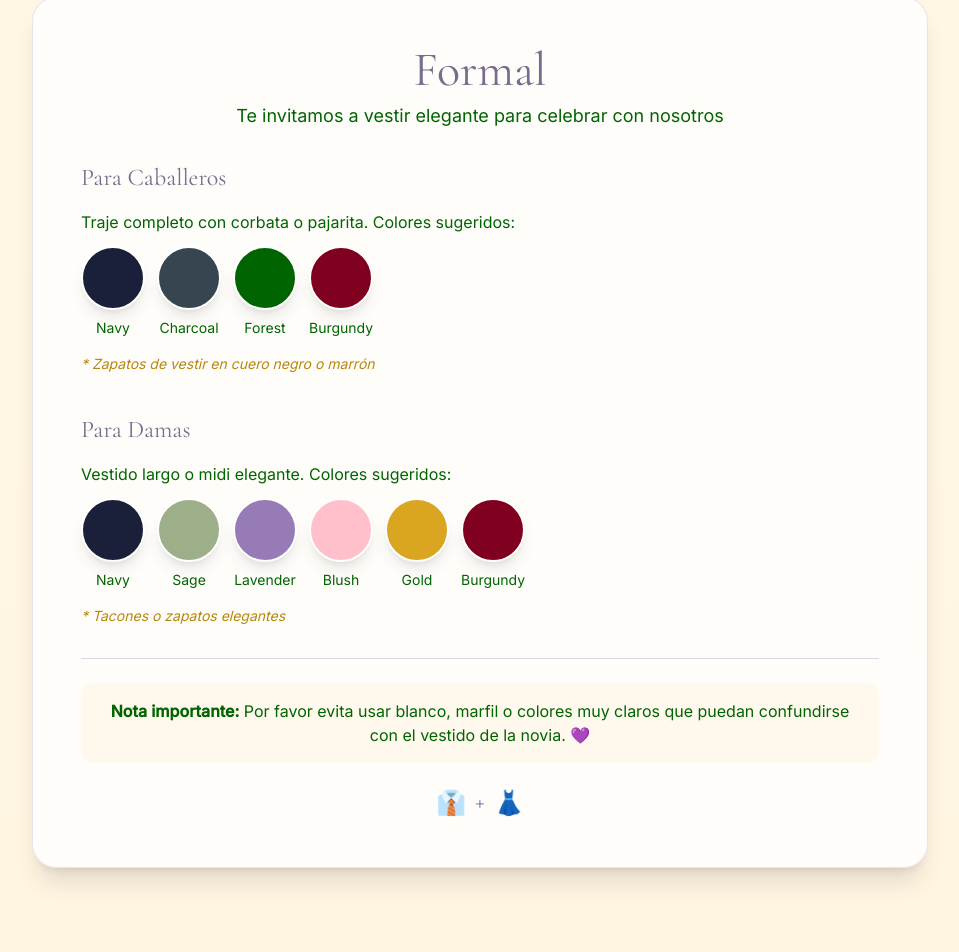
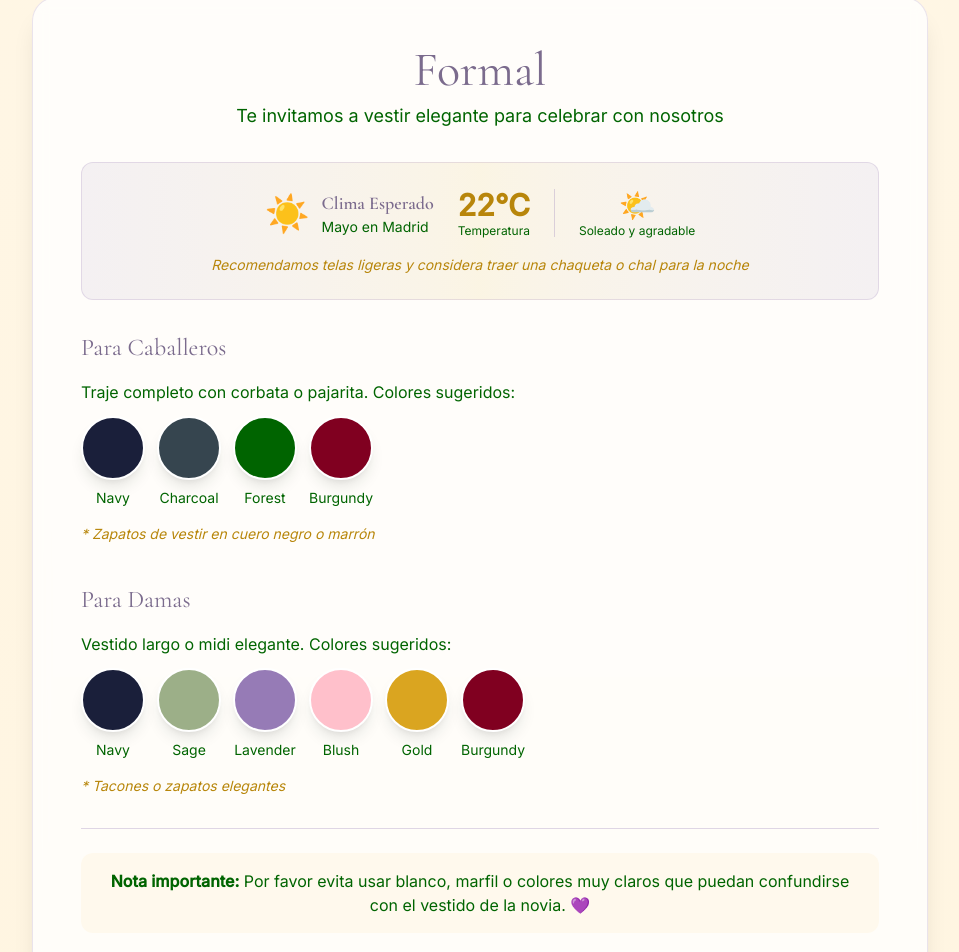
Before and after one commit to EdgarIvanEspinoza/alejandraymauro, a Next.js app: page / in a window 1280 px wide. Shown: the part 5217-6169 px from the top of the page, without its empty margins (160-1119 px from the left). Before the commit the page ends 6133 px from the top, so only its background shows below. Built offline with nearby package versions, Linux system fonts and the light colour scheme; no server answers.

Commit message:
Add weather fetching functionality to DressCode component

```diff
--- /dev/null
+++ b/app/api/weather/route.ts
@@ -0,0 +1,93 @@
+import { NextRequest, NextResponse } from "next/server";
+
+export async function GET(request: NextRequest) {
+  const searchParams = request.nextUrl.searchParams;
+  const location = searchParams.get("location") || "Madrid,ES";
+  const date = searchParams.get("date"); // formato: YYYY-MM-DD
+
+  try {
+    // Usamos OpenWeatherMap API para obtener datos históricos/previsión
+    // Para una fecha futura, usamos datos promedio históricos
+    const apiKey = process.env.OPENWEATHER_API_KEY;
+
+    if (!apiKey) {
+      console.log("No OPENWEATHER_API_KEY found, using fallback data");
+      // Si no hay API key, devolvemos datos de fallback basados en promedios de mayo en Madrid
+      return NextResponse.json({
+        temp: 22,
+        description: "Soleado y agradable",
+        icon: "🌤️",
+      });
+    }
+
+    console.log("Fetching weather for location:", location);
+
+    // Geocoding para obtener coordenadas de la ubicación
+    const geoUrl = `https://api.openweathermap.org/geo/1.0/direct?q=${location}&limit=1&appid=${apiKey}`;
+    const geoResponse = await fetch(geoUrl);
+
+    if (!geoResponse.ok) {
+      console.error("Geocoding API error:", await geoResponse.text());
+      throw new Error("Geocoding API request failed");
+    }
+
+    const geoData = await geoResponse.json();
+
+    if (!geoData || !Array.isArray(geoData) || geoData.length === 0) {
+      console.error("Invalid geocoding response:", geoData);
+      throw new Error("Location not found");
+    }
+
+    const { lat, lon } = geoData[0];
+
+    // Para fechas futuras lejanas, usamos datos climáticos históricos promedio
+    // OpenWeatherMap no tiene previsión tan lejana, así que usamos datos estadísticos
+    const weatherResponse = await fetch(
+      `https://api.openweathermap.org/data/2.5/weather?lat=${lat}&lon=${lon}&units=metric&lang=es&appid=${apiKey}`
+    );
+    const weatherData = await weatherResponse.json();
+
+    // Mapeo de iconos de OpenWeatherMap a emojis
+    const iconMap: { [key: string]: string } = {
+      "01d": "☀️",
+      "01n": "🌙",
+      "02d": "🌤️",
+      "02n": "☁️",
+      "03d": "☁️",
+      "03n": "☁️",
+      "04d": "☁️",
+      "04n": "☁️",
+      "09d": "🌧️",
+      "09n": "🌧️",
+      "10d": "🌦️",
+      "10n": "🌧️",
+      "11d": "⛈️",
+      "11n": "⛈️",
+      "13d": "❄️",
+      "13n": "❄️",
+      "50d": "🌫️",
+      "50n": "🌫️",
+    };
+
+    // Para mayo en Madrid, ajustamos a promedios históricos
+    // Mayo es primavera con temperaturas agradables
+    const avgTemp = 22; // Temperatura promedio en mayo en Madrid
+    const temp = Math.round(avgTemp);
+
+    return NextResponse.json({
+      temp: temp,
+      description:
+        weatherData.weather?.[0]?.description || "Soleado y agradable",
+      icon: iconMap[weatherData.weather?.[0]?.icon] || "🌤️",
+    });
+  } catch (error) {
+    console.error("Error fetching weather data:", error);
+
+    // Fallback data para Madrid en mayo
+    return NextResponse.json({
+      temp: 22,
+      description: "Soleado y agradable",
+      icon: "🌤️",
+    });
+  }
+}
--- a/app/components/DressCode.tsx
+++ b/app/components/DressCode.tsx
@@ -1,6 +1,42 @@
 "use client";
 
+import { useEffect, useState } from "react";
+
+interface WeatherData {
+  temp: number;
+  description: string;
+  icon: string;
+}
+
 export default function DressCode() {
+  const [weather, setWeather] = useState<WeatherData | null>(null);
+  const [loading, setLoading] = useState(true);
+
+  useEffect(() => {
+    const fetchWeather = async () => {
+      try {
+        // Fecha de la boda: 22 de mayo de 2026
+        const weddingDate = "2026-05-22";
+        const response = await fetch(
+          `/api/weather?date=${weddingDate}&location=Madrid,ES`
+        );
+        const data = await response.json();
+        setWeather(data);
+      } catch (error) {
+        console.error("Error fetching weather:", error);
+        // Fallback data
+        setWeather({
+          temp: 22,
+          description: "Soleado y agradable",
+          icon: "🌤️",
+        });
+      } finally {
+        setLoading(false);
+      }
+    };
+
+    fetchWeather();
+  }, []);
   const menSuits = [
     { color: "Navy", bgColor: "bg-[#1a1f3a]" },
     { color: "Charcoal", bgColor: "bg-[#36454f]" },
@@ -35,6 +71,53 @@ export default function DressCode() {
           <p className="text-lg text-forest-dark">
             Te invitamos a vestir elegante para celebrar con nosotros
           </p>
+        </div>
+
+        {/* Weather Info */}
+        <div className="bg-gradient-to-r from-lavender/10 via-gold/10 to-lavender/10 rounded-xl p-6 mb-8 border border-lavender/20">
+          {loading ? (
+            <div className="text-center py-4">
+              <div className="inline-block animate-spin rounded-full h-8 w-8 border-b-2 border-lavender"></div>
+              <p className="text-sm text-forest-dark mt-2">
+                Cargando información del clima...
+              </p>
+            </div>
+          ) : (
+            <>
+              <div className="flex flex-col md:flex-row items-center justify-center gap-6">
+                <div className="flex items-center gap-3">
+                  <span className="text-4xl">☀️</span>
+                  <div>
+                    <h6 className="text-lg font-serif text-lavender-dark font-semibold">
+                      Clima Esperado
+                    </h6>
+                    <p className="text-sm text-forest-dark">Mayo en Madrid</p>
+                  </div>
+                </div>
+                <div className="flex items-center gap-6">
+                  <div className="text-center">
+                    <div className="text-3xl font-bold text-gold-dark">
+                      {weather?.temp || 22}°C
+                    </div>
+                    <div className="text-xs text-forest-dark">Temperatura</div>
+                  </div>
+                  <div className="h-12 w-px bg-lavender/30"></div>
+                  <div className="text-center">
+                    <div className="text-3xl font-bold text-lavender">
+                      {weather?.icon || "🌤️"}
+                    </div>
+                    <div className="text-xs text-forest-dark">
+                      {weather?.description || "Soleado y agradable"}
+                    </div>
+                  </div>
+                </div>
+              </div>
+              <p className="text-center text-sm text-gold-dark mt-4 italic">
+                Recomendamos telas ligeras y considera traer una chaqueta o chal
+                para la noche
+              </p>
+            </>
+          )}
         </div>
 
         {/* Men's Section */}
```
